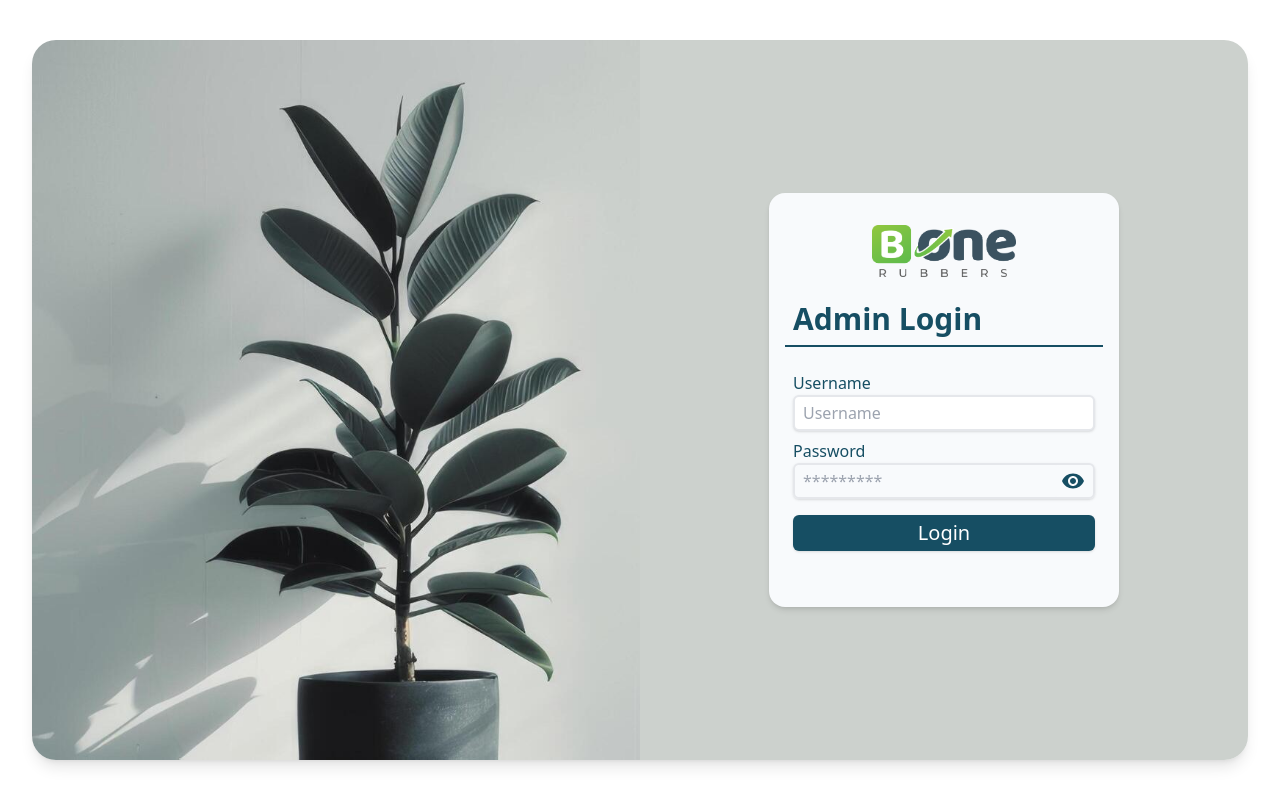
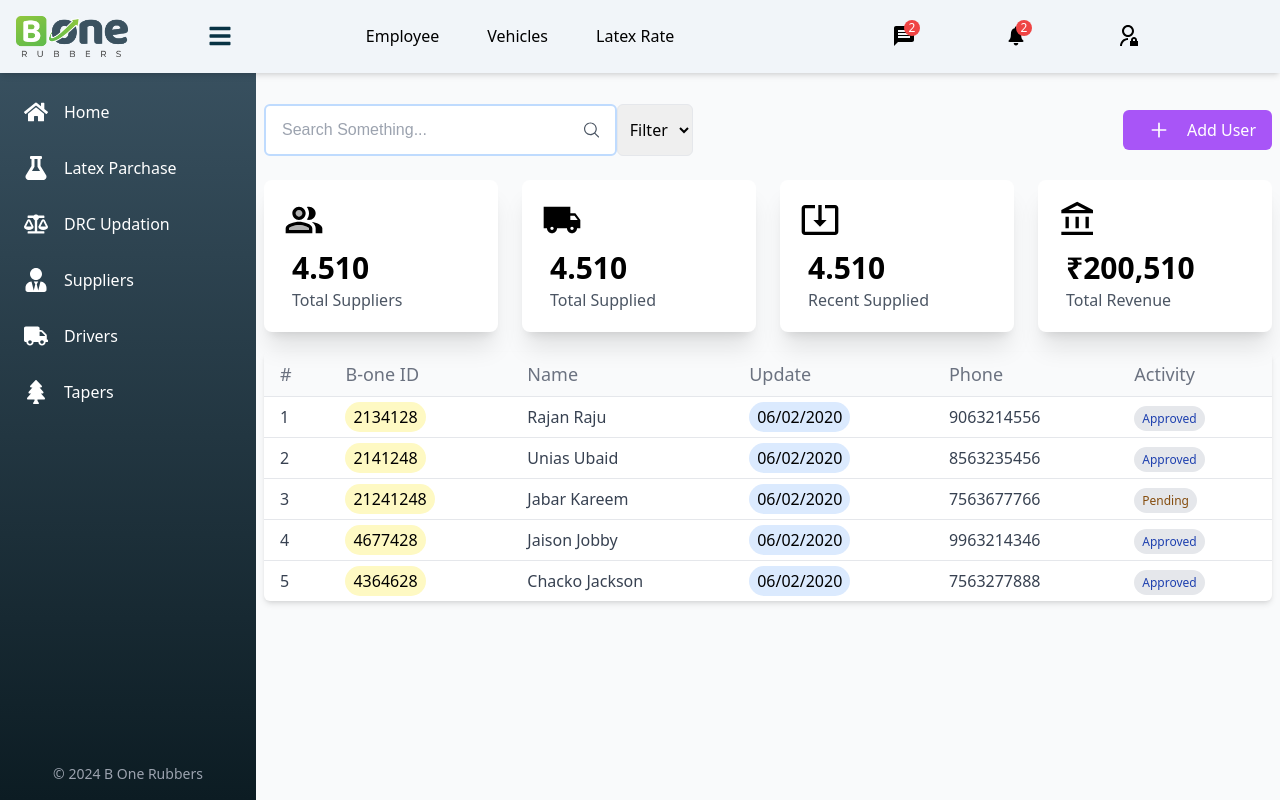
Before and after one commit to bonecompany/Supplier-Management-Client, a React (Vite) app: page /admin/suppliers in a window 1280 px wide. Before the commit this address led to /admin-login. Built offline with nearby package versions, Linux system fonts and the light colour scheme.

Commit message:
20/08/2024

```diff
--- a/index.html
+++ b/index.html
@@ -1,5 +1,5 @@
 <!doctype html>
-<html lang="en" data-theme="light">
+<html lang="en" >
   <head>
     <meta charset="UTF-8" />
     <link rel="icon" type="image/svg+xml" href="./src/assets/BoneLogoRouded.jpg" />
--- a/package.json
+++ b/package.json
@@ -12,6 +12,7 @@
   "dependencies": {
     "@emotion/react": "^11.13.0",
     "@emotion/styled": "^11.13.0",
+    "@mui/icons-material": "^5.16.7",
     "@mui/material": "^5.16.7",
     "@mui/x-charts": "^7.12.0",
     "axios": "^1.7.3",
@@ -27,7 +28,6 @@
     "@types/react-dom": "^18.3.0",
     "@vitejs/plugin-react-swc": "^3.5.0",
     "autoprefixer": "^10.4.19",
-    "daisyui": "^4.12.10",
     "eslint": "^8.57.0",
     "eslint-plugin-react": "^7.34.3",
     "eslint-plugin-react-hooks": "^4.6.2",
--- a/src/MainRoute.jsx
+++ b/src/MainRoute.jsx
@@ -26,65 +26,65 @@ const MainRoute = () => {
         <Route
           path="/admin-login"
           element={
-            <AdminLoginProttect>
+
               <AdminLogin />
-            </AdminLoginProttect>
+
           }
         />
         <Route
           path="/admin"
           element={
-            <ProtectedAdminRoute>
+
               <AdminSidebar />
-            </ProtectedAdminRoute>
+
           }
         >
           <Route
             index
             element={
-              <ProtectedAdminRoute>
+
                 <AdminHome />
-              </ProtectedAdminRoute>
+
             }
           />
           <Route
             path="/admin/latex-parchase"
             element={
-              <ProtectedAdminRoute>
+
                 <LatexParchase />
-              </ProtectedAdminRoute>
+
             }
           />
           <Route
             path="/admin/drc-updation"
             element={
-              <ProtectedAdminRoute>
+
                 <DrcUpdation />
-              </ProtectedAdminRoute>
+
             }
           />
           <Route
             path="/admin/suppliers"
             element={
-              <ProtectedAdminRoute>
+
                 <Suppliers />
-              </ProtectedAdminRoute>
+
             }
           />
           <Route
             path="/admin/drivers"
             element={
-              <ProtectedAdminRoute>
+
                 <Drivers />
-              </ProtectedAdminRoute>
+
             }
           />
           <Route
             path="/admin/tapers"
             element={
-              <ProtectedAdminRoute>
+
                 <Tapers />
-              </ProtectedAdminRoute>
+
             }
           />
         </Route>
--- a/src/components/supplier.components/Registration.jsx
+++ b/src/components/supplier.components/Registration.jsx
@@ -6,10 +6,7 @@ function Registration() {
 
   return (
     <div>
-        {/* You can open the modal using document.getElementById('ID').showModal() method */}
-<button className="btn" onClick={()=>document.getElementById('my_modal_4').showModal()}>open modal</button>
-<dialog id="my_modal_4" className="modal">
-  <div className="modal-box w-full max-w-5xl">
+
 
 <div className="grid grid-cols-2 gap-4 sm:grid-cols-3 md:grid-cols-4 lg:grid-cols-5 xl:grid-cols-6">
 
@@ -49,14 +46,7 @@ function Registration() {
 
 
 
-    <div className="modal-action">
-      <form method="dialog">
-        {/* if there is a button, it will close the modal */}
-        <button className="btn">Close</button>
-      </form>
-    </div>
-  </div>
-</dialog>
+
     </div>
   )
 }
--- /dev/null
+++ b/src/pages/admin.pages/Cardpages.jsx
@@ -0,0 +1,81 @@
+import React from 'react'
+import { AccountBalanceOutlined,LocalShippingSharp, PeopleAltTwoTone, SystemUpdateAltOutlined } from "@mui/icons-material";
+function Cardpages() {
+  return (
+    <div className="grid grid-cols-12 gap-6 mt-5">
+    <a
+      className="transform hover:scale-105 transition duration-300 shadow-xl rounded-lg col-span-12 sm:col-span-6 xl:col-span-3 intro-y bg-white"
+      href="#"
+    >
+      <div className="p-5">
+        <div className="flex justify-between">
+
+        <PeopleAltTwoTone style={{ width: '40px', height: '40px' }} />
+        </div>
+        <div className="ml-2 w-full flex-1">
+          <div>
+            <div className="mt-3 text-3xl font-bold leading-8">4.510</div>
+            <div className="mt-1 text-base text-gray-600">Total Suppliers</div>
+          </div>
+        </div>
+      </div>
+    </a>
+
+    <a
+      className="transform hover:scale-105 transition duration-300 shadow-xl rounded-lg col-span-12 sm:col-span-6 xl:col-span-3 intro-y bg-white"
+      href="#"
+    >
+      <div className="p-5">
+        <div className="flex justify-between">
+<LocalShippingSharp style={{ width: '40px', height: '40px' }}/>
+
+        </div>
+        <div className="ml-2 w-full flex-1">
+          <div>
+            <div className="mt-3 text-3xl font-bold leading-8">4.510</div>
+            <div className="mt-1 text-base text-gray-600">Total Supplied</div>
+          </div>
+        </div>
+      </div>
+    </a>
+
+    <a
+      className="transform hover:scale-105 transition duration-300 shadow-xl rounded-lg col-span-12 sm:col-span-6 xl:col-span-3 intro-y bg-white"
+      href="#"
+    >
+      <div className="p-5">
+        <div className="flex">
+ <SystemUpdateAltOutlined style={{ width: '40px', height: '40px' }}/>
+
+        </div>
+        <div className="ml-2 w-full flex-1">
+          <div>
+            <div className="mt-3 text-3xl font-bold leading-8">4.510</div>
+            <div className="mt-1 text-base text-gray-600">Recent Supplied</div>
+          </div>
+        </div>
+      </div>
+    </a>
+
+    <a
+      className="transform hover:scale-105 transition duration-300 shadow-xl rounded-lg col-span-12 sm:col-span-6 xl:col-span-3 intro-y bg-white"
+      href="#"
+    >
+      <div className="p-5">
+        <div className="flex justify-between">
+        <AccountBalanceOutlined style={{ width: '40px', height: '40px' }}/>
+        </div>
+        <div className="ml-2 w-full flex-1">
+          <div>
+            <div className="mt-3 text-3xl font-bold leading-8">₹200,510</div>
+            <div className="mt-1 text-base text-gray-600">Total Revenue</div>
+          </div>
+        </div>
+      </div>
+    </a>
+  </div>
+);
+
+}
+
+export default Cardpages
--- a/src/pages/admin.pages/Suppliers.jsx
+++ b/src/pages/admin.pages/Suppliers.jsx
@@ -1,9 +1,166 @@
 import React from 'react'
+import Cardpages from './Cardpages';
 
 const Suppliers = () => {
+  const users = [
+    {
+      id: 1,
+      name: "Rajan Raju",
+      boneId: 2134128,
+      Lupdate: "06/02/2020",
+      phone: "9063214556",
+      status: "Approved",
+      avatar: "https://randomuser.me/api/portraits/women/1.jpg",
+    },
+    {
+      id: 2,
+      name: "Unias Ubaid",
+      boneId: 2141248,
+      Lupdate: "06/02/2020",
+      phone: "8563235456",
+      status: "Approved",
+      avatar: "https://randomuser.me/api/portraits/women/2.jpg",
+    },
+    {
+      id: 3,
+      name: "Jabar Kareem",
+      boneId: 21241248,
+      Lupdate: "06/02/2020",
+      phone: "7563677766",
+      status: "Pending",
+      avatar: "https://randomuser.me/api/portraits/women/3.jpg",
+    },
+    {
+      id: 4,
+      name: "Jaison Jobby",
+      boneId: 4677428,
+      Lupdate: "06/02/2020",
+      phone: "9963214346",
+      status: "Approved",
+      avatar: "https://randomuser.me/api/portraits/women/4.jpg",
+    },
+    {
+      id: 5,
+      name: "Chacko Jackson",
+      boneId: 4364628,
+      Lupdate: "06/02/2020",
+      phone: "7563277888",
+      status: "Approved",
+      avatar: "https://randomuser.me/api/portraits/women/5.jpg",
+    },
+  ];
+
   return (
-    <div>Suppliers</div>
-  )
+    <div className="p-2">
+      <div className="flex justify-between items-center mb-6">
+        <div className="flex w-[70%]">
+          <div className="flex px-4 py-3 w-[50%] rounded-md border-2 bg-white border-blue-200 overflow-hidden max-w-md  font-[sans-serif]">
+            <input
+              type="email"
+              placeholder="Search Something..."
+              className="w-full outline-none bg-transparent text-gray-600  "
+            />
+            <svg
+              xmlns="http://www.w3.org/2000/svg"
+              viewBox="0 0 192.904 192.904"
+              width="16px"
+              class="fill-gray-600"
+            >
+              <path d="m190.707 180.101-47.078-47.077c11.702-14.072 18.752-32.142 18.752-51.831C162.381 36.423 125.959 0 81.191 0 36.422 0 0 36.423 0 81.193c0 44.767 36.422 81.187 81.191 81.187 19.688 0 37.759-7.049 51.831-18.751l47.079 47.078a7.474 7.474 0 0 0 5.303 2.197 7.498 7.498 0 0 0 5.303-12.803zM15 81.193C15 44.694 44.693 15 81.191 15c36.497 0 66.189 29.694 66.189 66.193 0 36.496-29.692 66.187-66.189 66.187C44.693 147.38 15 117.689 15 81.193z"></path>
+            </svg>
+          </div>
+          <select className="border rounded-md p-2">
+            <option>Filter</option>
+          </select>
+        </div>
+
+        <div className="flex space-x-4">
+          <button className="bg-purple-500 text-white px-4 py-2 rounded-md flex items-center">
+            <svg
+              xmlns="http://www.w3.org/2000/svg"
+              fill="none"
+              viewBox="0 0 24 24"
+              strokeWidth="2"
+              stroke="currentColor"
+              className="w-10 h-5 mr-2"
+            >
+              <path
+                strokeLinecap="round"
+                strokeLinejoin="round"
+                d="M12 4v16m8-8H4"
+              />
+            </svg>
+            Add User
+          </button>
+        </div>
+      </div>
+
+
+      <Cardpages/>
+
+      <table className="min-w-full bg-white shadow-md rounded-md overflow-hidden mt-5">
+        <thead className="bg-gray-50">
+          <tr>
+            <th className="py-2 px-4 text-left text-lg font-medium text-gray-500">
+              #
+            </th>
+            <th className="py-2 px-4 text-left text-lg  font-medium text-gray-500">
+              B-one ID
+            </th>
+            <th className="py-2 px-4 text-left text-lg  font-medium text-gray-500">
+              Name
+            </th>
+
+            <th className="py-2 px-4 text-left text-lg font-medium text-gray-500">
+              Update
+            </th>
+            <th className="py-2 px-4 text-left text-lg  font-medium text-gray-500">
+              Phone
+            </th>
+            <th className="py-2 px-4 text-left text-lg  font-medium text-gray-500">
+             Activity
+            </th>
+
+          </tr>
+        </thead>
+        <tbody>
+          {users.map((user) => (
+            <tr key={user.id} className="border-t">
+              <td className="py-2 px-4  text-gray-700">{user.id}</td>
+              <td className="py-2 px-4  text-gray-700">
+                <span className="bg-yellow-100 text-black px-2 py-1 rounded-full ">
+                {user.boneId}
+                </span>
+                </td>
+              <td className="py-2 px-4 flex items-center space-x-2  text-gray-700">
+                <span>{user.name}</span>
+              </td>
+
+              <td className="py-2 px-4  ">
+              <span className="bg-blue-100 text-black px-2 py-1 rounded-full">
+                {user.Lupdate}
+              </span>
+              </td>
+              <td className="py-2 px-4  text-gray-700">{user.phone}</td>
+              <td className="py-2 px-4 ">
+                <span
+                  className={`${
+                    user.status === "Approved"
+                      ? "bg-gray-200 text-blue-800"
+                      : "bg-gray-200 text-yellow-800"
+                  } px-2 py-1 rounded-full text-xs`}
+                >
+                  {user.status}
+                </span>
+              </td>
+
+            </tr>
+          ))}
+        </tbody>
+      </table>
+    </div>
+  );
+
 }
 
 export default Suppliers
--- a/tailwind.config.js
+++ b/tailwind.config.js
@@ -1,5 +1,5 @@
 /** @type {import('tailwindcss').Config} */
-import daisyui from "daisyui"
+
 export default {
   content: [
     "./index.html",
@@ -21,10 +21,8 @@ export default {
       }
     },
   },
-  daisyui : {
-    themes: 'light',
-  },
+
   plugins: [
-    daisyui
+
   ],
 }
```
Also changed, not shown: 1 other file (tests, documents, lock files or other folders).
